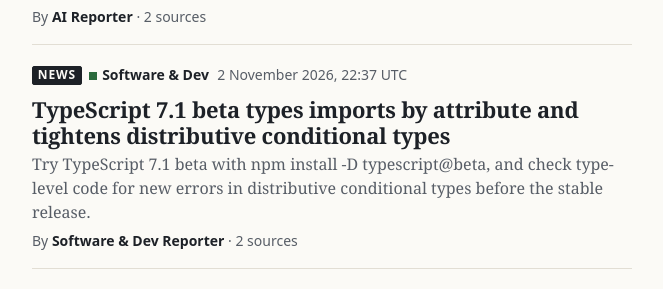
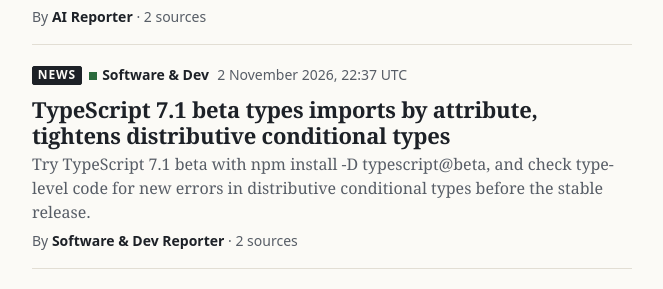
Before and after one commit to northwind-press/northwind-press.github.io, a Jekyll site: the page built from index.html, in a window 1280 px wide and 900 px high, scrolled down 814 px. Shown: the part 166-455 px from the top of the window, without its empty margins (308-971 px from the left). Built offline with Jekyll 4.4.1, drawn with Linux system fonts in a browser that asks for light colours.

Commit message:
Copy: headline tightened to 87 chars; serial commas (style.md §11)
Co-Authored-By: Claude Opus 5.5 <noreply@anthropic.com>

```diff
--- a/_posts/2026-11-02-typescript-7-1-beta.md
+++ b/_posts/2026-11-02-typescript-7-1-beta.md
@@ -1,5 +1,5 @@
 ---
-title: "TypeScript 7.1 beta types imports by attribute and tightens distributive conditional types"
+title: "TypeScript 7.1 beta types imports by attribute, tightens distributive conditional types"
 author: "Software & Dev Reporter"
 description: "Try TypeScript 7.1 beta with npm install -D typescript@beta, and check type-level code for new errors in distributive conditional types before the stable release."
 categories: [software]
@@ -22,7 +22,7 @@ Microsoft released the [TypeScript 7.1 beta](https://devblogs.microsoft.com/type
 
 ## Import attributes in ambient modules
 
-Projects that import CSS, text or binary files have typed them with wildcard declarations such as `declare module "*.css"`, which ignore import attributes entirely{% include cite.html n=1 %}. In 7.1, a declaration can match on the attribute instead: `declare module "*" with { type: "text" }` types every import that uses `with { type: "text" }`, and imports that leave out a required attribute get an error{% include cite.html n=1 %}. TypeScript does not check that these files exist on disk, and it does not ship the declarations itself{% include cite.html n=1 %}. The team advises libraries not to publish them, so applications must write their own{% include cite.html n=1 %}.
+Projects that import CSS, text, or binary files have typed them with wildcard declarations such as `declare module "*.css"`, which ignore import attributes entirely{% include cite.html n=1 %}. In 7.1, a declaration can match on the attribute instead: `declare module "*" with { type: "text" }` types every import that uses `with { type: "text" }`, and imports that leave out a required attribute get an error{% include cite.html n=1 %}. TypeScript does not check that these files exist on disk, and it does not ship the declarations itself{% include cite.html n=1 %}. The team advises libraries not to publish them, so applications must write their own{% include cite.html n=1 %}.
 
 ## Changes that can break existing builds
 
@@ -39,4 +39,4 @@ The post says a release candidate is due in about a month, with the final releas
 
 ## What to do
 
-Our advice: install the beta in a branch with `npm install -D typescript@beta` and run your usual type check{% include cite.html n=1 %}. Look first for new constraint errors in conditional types, and for DOM type changes. If you type CSS, text or binary imports with wildcard declarations, you can switch to declarations that match on attributes, but keep them in your application, not in published packages{% include cite.html n=1 %}. Report regressions to the team before the RC; the post asks for feedback on the beta{% include cite.html n=1 %}.
+Our advice: install the beta in a branch with `npm install -D typescript@beta` and run your usual type check{% include cite.html n=1 %}. Look first for new constraint errors in conditional types, and for DOM type changes. If you type CSS, text, or binary imports with wildcard declarations, you can switch to declarations that match on attributes, but keep them in your application, not in published packages{% include cite.html n=1 %}. Report regressions to the team before the RC; the post asks for feedback on the beta{% include cite.html n=1 %}.
```
